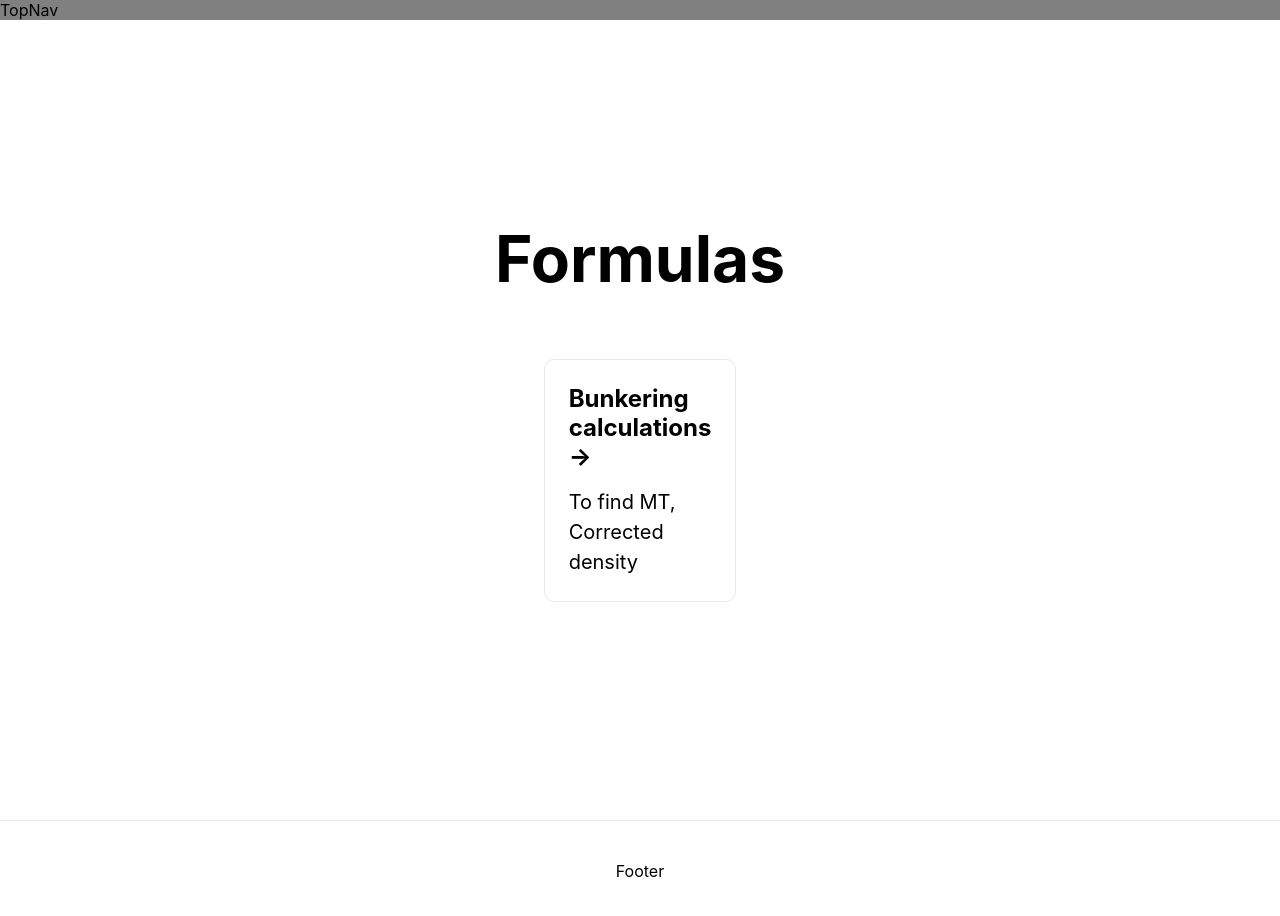
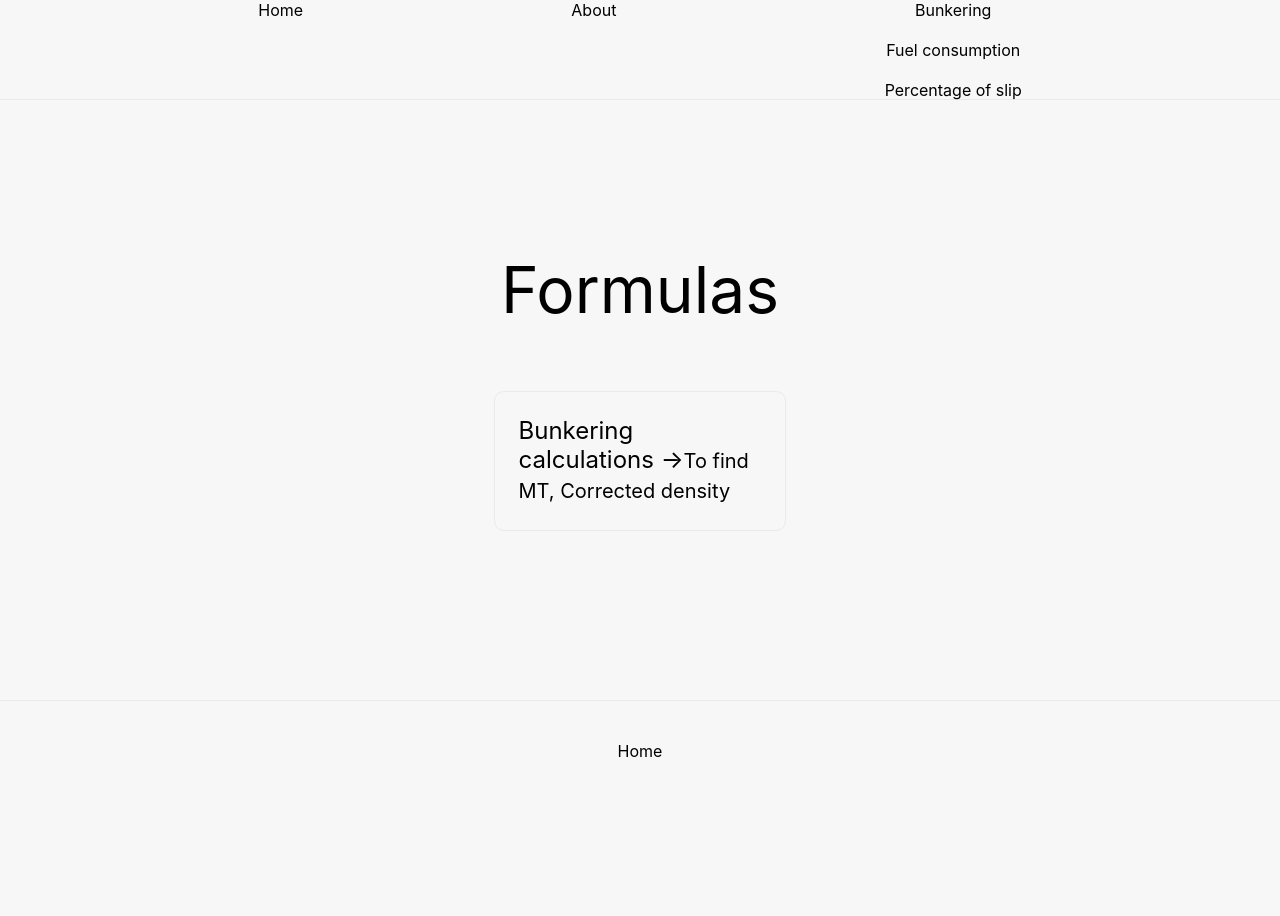
Before and after one commit to Forseti93/ship-engineer-s-calculations, a Next.js app in the folder app/: page / in a window 1280 px wide. Shown: the top 916 px of the page. After the commit the page ends 800 px from the top, so only its background shows below. Built offline with nearby package versions, Linux system fonts and the light colour scheme.

Commit message:
to do pages

```diff
--- a/app/components/Layout.tsx/Footer.tsx
+++ b/app/components/Layout.tsx/Footer.tsx
@@ -2,7 +2,11 @@ import React from "react";
 import styles from "../../styles/Layout.module.scss";
 
 const Footer = () => {
-  return <footer className={styles.footer}>Footer</footer>;
+  return (
+    <footer className={styles.footer}>
+      <a href="/">Home</a>
+    </footer>
+  );
 };
 
 export default Footer;
--- a/app/components/Layout.tsx/Layout.tsx
+++ b/app/components/Layout.tsx/Layout.tsx
@@ -6,7 +6,7 @@ const Layout = ({ children }: any) => {
   return (
     <>
       <TopNav />
-      {children}
+      <main>{children}</main>
       <Footer />
     </>
   );
--- a/app/components/Layout.tsx/TopNav.tsx
+++ b/app/components/Layout.tsx/TopNav.tsx
@@ -2,7 +2,25 @@ import React from "react";
 import styles from "../../styles/Layout.module.scss";
 
 const TopNav = () => {
-  return <div className={styles.top_navigation}>TopNav</div>;
+  return (
+    <nav className={styles.header}>
+      <ul className={styles.nav_list}>
+        <li className={styles.nav_link}>
+          <a href="/">Home</a>
+        </li>
+        <li className={styles.nav_link}>
+          <a href="/about">About</a>
+        </li>
+        <li className={styles.nav_link}>
+          <button className={styles.burger}>
+            <a href="/bunkering">Bunkering</a>
+            <a href="/bunkering">Fuel consumption</a>
+            <a href="/bunkering">Percentage of slip</a>
+          </button>
+        </li>
+      </ul>
+    </nav>
+  );
 };
 
 export default TopNav;
--- a/app/pages/_app.tsx
+++ b/app/pages/_app.tsx
@@ -1,4 +1,5 @@
 import Head from "next/head";
+import "../styles/reset.css";
 import "../styles/globals.css";
 import { AppProps } from "next/app";
 import Layout from "../components/Layout.tsx/Layout";
--- a/app/pages/index.tsx
+++ b/app/pages/index.tsx
@@ -12,7 +12,7 @@ export default function Home() {
         </p> */}
 
         <div className={styles.grid}>
-          <a href="/bunkering" className={styles.card}>
+          <a href="/bunkering" className={styles.card + " card"}>
             <h3>Bunkering calculations &rarr;</h3>
             <p>To find MT, Corrected density</p>
           </a>
--- a/app/styles/Home.module.css
+++ b/app/styles/Home.module.css
@@ -1,5 +1,4 @@
 .container {
-  min-height: 100vh;
   padding: 0 0.5rem;
   display: flex;
   flex-direction: column;
@@ -74,12 +73,12 @@
   transition: color 0.15s ease, border-color 0.15s ease;
 }
 
-.card:hover,
+/* .card:hover,
 .card:focus,
 .card:active {
   color: #0070f3;
   border-color: #0070f3;
-}
+} */
 
 .card h3 {
   margin: 0 0 1rem 0;
--- a/app/styles/Layout.module.scss
+++ b/app/styles/Layout.module.scss
@@ -1,22 +1,43 @@
-.top_navigation {
-  background-color: grey;
+.nav_list {
+  width: 100%;
+  display: flex;
+  justify-content: space-evenly;
 }
 
-.footer {
+.nav_link {
+  a {
+    padding: 10px;
+  }
+}
+
+.footer,
+.header {
   width: 100%;
   height: 100px;
-  border-top: 1px solid #eaeaea;
   display: flex;
   justify-content: center;
   align-items: center;
 }
 
-.footer img {
+.footer {
+  border-top: 1px solid #eaeaea;
+}
+
+.header {
+  border-bottom: 1px solid #eaeaea;
+}
+
+.footer img,
+.header img {
   margin-left: 0.5rem;
 }
 
-.footer a {
+.footer a,
+.header a {
   display: flex;
   justify-content: center;
   align-items: center;
 }
+
+.burger {
+}
--- a/app/styles/globals.css
+++ b/app/styles/globals.css
@@ -1,6 +1,24 @@
-html,
+* {
+  box-sizing: border-box;
+}
+
 body {
-  all: unset;
+  display: flex;
+  flex-direction: column;
+  min-height: 100vh;
+}
+
+#__next {
+  display: flex;
+  flex-direction: column;
+  justify-content: space-between;
+  min-height: inherit;
+}
+
+main {
+  padding: 0 150px;
+  display: flex;
+  justify-content: center;
 }
 
 html,
@@ -11,11 +29,31 @@ body {
     Ubuntu, Cantarell, Fira Sans, Droid Sans, Helvetica Neue, sans-serif;
 }
 
+body {
+  background-color: #f7f7f8;
+  color: #000;
+}
+
 a {
   color: inherit;
   text-decoration: none;
 }
 
-* {
-  box-sizing: border-box;
+a,
+button {
+  color: #000;
+  transition: color 0.3s, box-shadow 0.3s;
+  border-radius: 10px;
 }
+
+/* #region hover */
+a:hover,
+button:hover {
+  color: #0099d5;
+}
+
+button:hover,
+a.card:hover {
+  box-shadow: 0 2px 4px rgba(0, 0, 0, 0.2);
+}
+/* #endregion hover */
--- /dev/null
+++ b/app/styles/reset.css
@@ -0,0 +1,8 @@
+* {
+  all: unset;
+}
+
+head,
+script {
+  display: none;
+}
```
Also changed, not shown: app/pages/about.tsx (added, +7 -0 lines), app/pages/bunkering.tsx (added, +7 -0 lines).
